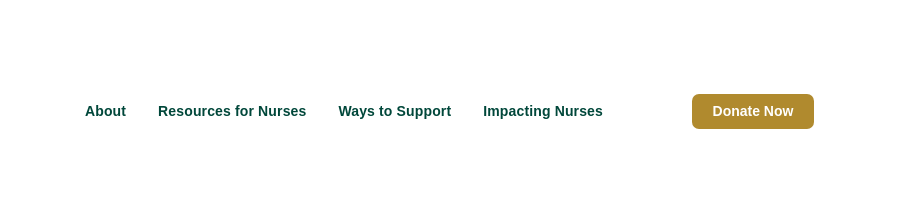
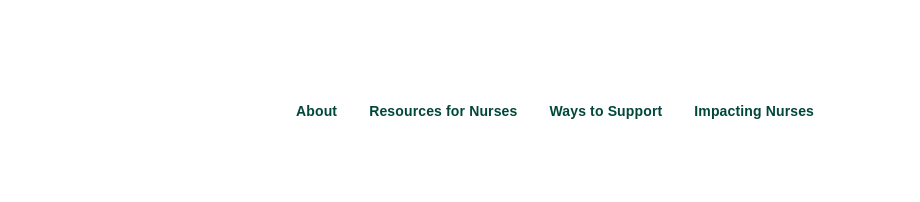
Before and after one commit to leninpulgar/aonl-foundation, a plain HTML site: page index.html in a window 1280 px wide. Shown: the top 202 px of the page, 360-1280 px from the left. Drawn offline with Linux system fonts and the light colour scheme; a web font is replaced by a local one.

Commit message:
Comment out donation button in navigation for all layouts

```diff
--- a/index.html
+++ b/index.html
@@ -1148,11 +1148,11 @@
                 <li><a href="/ways-to-support">Ways to Support</a></li>
                 <li><a href="/impacting-nurses">Impacting Nurses</a></li>
             </ul>
-            <div class="aonlf-nav__cta">
+            <!-- <div class="aonlf-nav__cta">
                 <a class="aonlf-btn aonlf-btn--gold" href="https://ams.aha.org/eweb/DynamicPage.aspx?WebCode=ProdDetailAdd&amp;ivd_prc_prd_key=9adefb12-f57e-44d3-9859-72faecfd2d5d" target="_blank" rel="noopener">
                     Donate Now
                 </a>
-            </div>
+            </div> -->
         </div>
     </nav>
 
```
Also changed, not shown: index_blue.html (+2 -2 lines), index_coral.html (+2 -2 lines).
